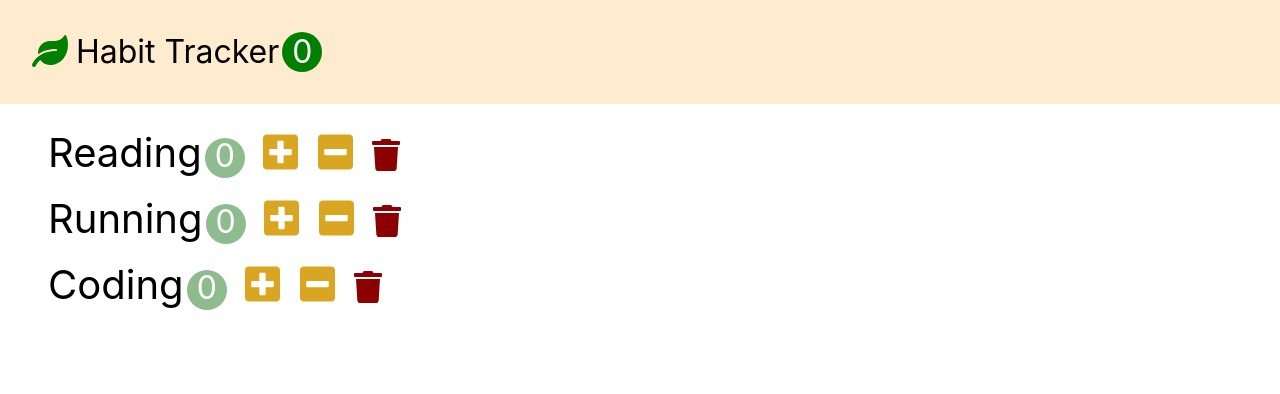
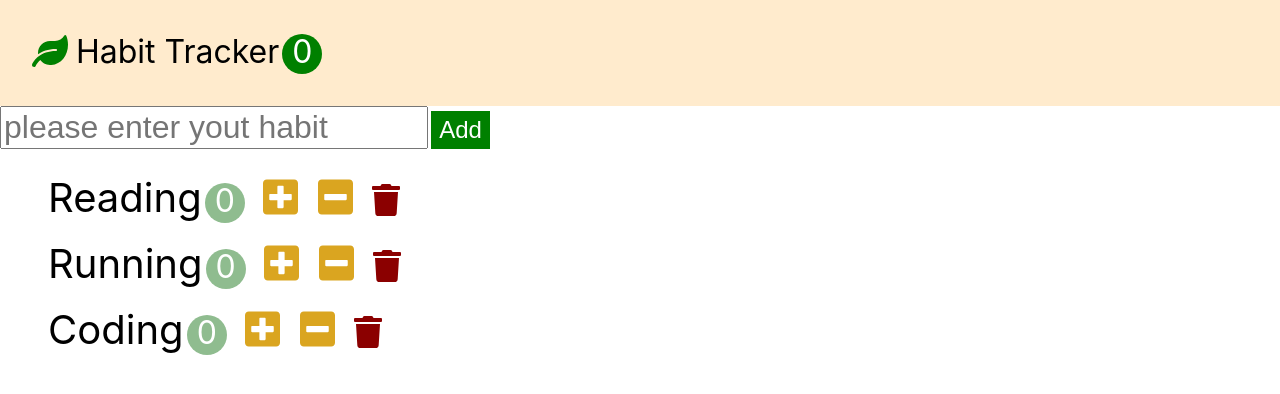
Before and after one commit to hanaheyo/Habit_tracker, a React (Create React App) app: page / in a window 1280 px wide. Shown: the top 394 px of the page. Built offline with nearby package versions, Linux system fonts and the light colour scheme.

Commit message:
Add Form

```diff
--- a/src/App.css
+++ b/src/App.css
@@ -25,11 +25,27 @@
   font-size: 2rem;
   width: 2.5rem;
   height: 2.5rem;
-  line-height: 2.5rem;
+  line-height: 2.3rem;
   margin-left: 0.2rem;
   background-color: green;
   color: white;
   border-radius: 50%;
+}
+
+.add-input {
+  font-size: 2rem;
+}
+
+.add-input {
+  margin-right: 0.2rem;
+}
+
+.add-button {
+  height: 100%;
+  font-size: 1.5rem;
+  padding: 0.3rem 0.5rem;
+  background-color: green;
+  color: white;
 }
 
 .habit {
--- a/src/app.jsx
+++ b/src/app.jsx
@@ -33,6 +33,11 @@
       this.setState({ habits })
   };
 
+  handleAdd = name => {
+    const habits = [...this.state.habits, {id: Date.now(), name, count: 0}];
+    this.setState({ habits })
+  }
+
   render() {
     return (
       <>
@@ -42,6 +47,7 @@
           onIncrement={this.handleIncrement}
           onDecrement={this.handleDecrement}
           onDelete={this.handleDelete}
+          onAdd={this.handleAdd}
         />
       </>
     );
--- /dev/null
+++ b/src/components/habitAddForm.jsx
@@ -0,0 +1,30 @@
+import React, { Component } from 'react';
+
+class HabitAddForm extends Component {
+    formRef = React.createRef();
+    inputRef = React.createRef();
+
+    onSubmit = event => {
+        event.preventDefault(); // submit 됐을 때, 기본으로 refresh되는 것 방지
+        const name = this.inputRef.current.value;
+        name && this.props.onAdd(name);
+        // this.inputRef.current.value = '';
+        this.formRef.current.reset();
+    };
+
+    render() {
+        return (
+            <form ref={this.formRef} className="add-form" onSubmit={this.onSubmit}>
+                <input
+                    ref={this.inputRef}
+                    type="text"
+                    className="add-input"
+                    placeholder="please enter yout habit"
+                />
+                <button className="add-button">Add</button>
+            </form>
+        );
+    }
+}
+
+export default HabitAddForm;
--- a/src/components/habits.jsx
+++ b/src/components/habits.jsx
@@ -1,9 +1,16 @@
 import React, { Component } from 'react';
 import Habit from './habit';
+import HabitAddForm from './habitAddForm';
 
 class Habits extends Component {
+handleAdd = name => {
+    this.props.onAdd(name);
+};
+
     render() {
         return (
+            <>
+                <HabitAddForm onAdd={this.handleAdd} />
                 <ul>
                     {this.props.habits.map(habit => (
                         <Habit
@@ -15,6 +22,7 @@
                         />
                     ))}
                 </ul>
+            </>
         );
     }
 }
```
Also changed, not shown: 1 other file (tests, documents, lock files or other folders). Lines whose indentation alone changed are shown as unchanged.
